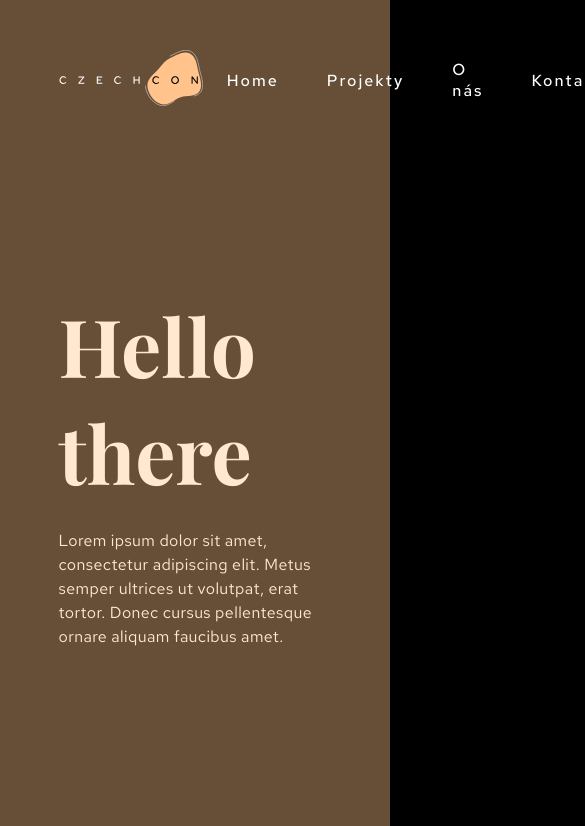
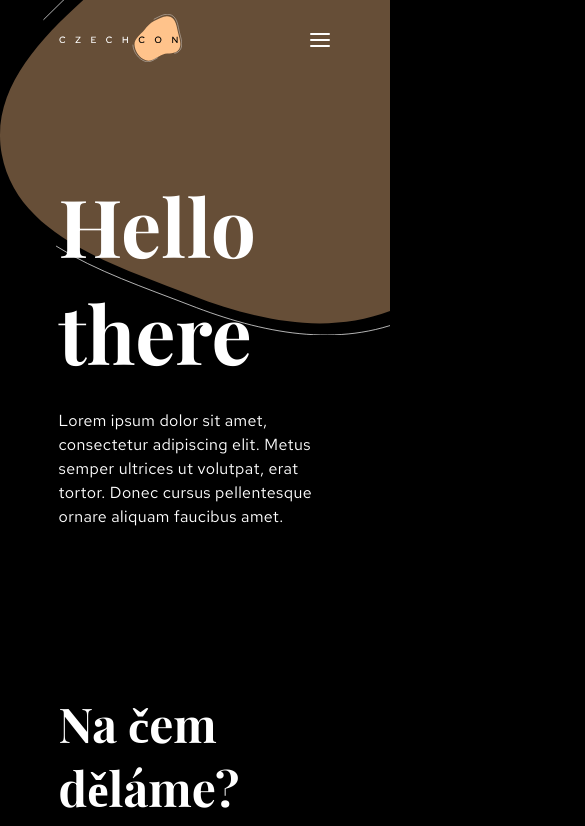
Before and after one commit to alexborecky/czechcon, a Nuxt app: page / in a window 390 px wide. Shown: the top 826 px of the page, 585 px wide, since content can reach past the window. Built offline with nearby package versions, Linux system fonts and the light colour scheme.

Commit message:
Menu fixed + architecture

```diff
--- /dev/null
+++ b/assets/data/navigation.js
@@ -0,0 +1,19 @@
+export default
+     [
+        {
+            title: 'Home',
+            link: '#home'
+        },
+        {
+            title: 'Projekty',
+            link: '#projects'
+        },
+        {
+            title: 'O nás',
+            link: '#about'
+        },
+        {
+            title: 'Kontakt',
+            link: '#contact'
+        },
+]
--- a/components/ProjectPreview.vue
+++ b/components/ProjectPreview.vue
@@ -41,6 +41,9 @@
             text-transform: uppercase;
         }
     }
+    @media only screen and (max-width: 1500px) {
+        max-width: 360px;
+    }
 }
 
 </style>
--- a/components/navigation/Navigation.vue
+++ b/components/navigation/Navigation.vue
@@ -6,23 +6,27 @@
                     <img src="@/assets/images/czechcon/logo-white.svg" alt="">
                 </div>
             </nuxt-link>
-            <ul class="flex center">
-                <li><nuxt-link to="#home">Home</nuxt-link></li>
-                <li><nuxt-link to="#projects">Projekty</nuxt-link></li>
-                <li><nuxt-link to="#about">O nás</nuxt-link></li>
-                <li><nuxt-link to="#contact">Kontakt</nuxt-link></li>
-                <!-- <li><nuxt-link to="/test-page">Test</nuxt-link></li> -->
+            <ul class="flex center links">
+                    <nuxt-link
+                        v-for="item in items"
+                        :key="item.link"
+                        to="">
+                        {{item.title}}
+                    </nuxt-link>
             </ul>
+            <sideBar />
         </div>
     </div>
 </template>
 
 <script>
+import items from '@/assets/data/navigation.js'
 const OFFSET = 120
     export default {
         name: 'Navigation',
         data () {
             return {
+                items: items,
                 showNavbar: true,
                 scrolledNav: true,
                 lastScrollPosition: 0,
@@ -81,11 +85,24 @@ const OFFSET = 120
         ul {
             // height: 100%;
             padding-left: 0;
-            li {
+            a {
                 list-style: none;
                 margin: 0 24px;
-                a {
-                    color: white;
+                color: white;
+            }
+        }
+    }
+    @media only screen and (max-width: 960px) {
+        height: 80px;
+        position: fixed !important;
+        margin-top: 0;
+        .links {
+            display: none;
+        }
+        .container {
+            .logo {
+                img {
+                    height: 48px !important;
                 }
             }
         }
--- /dev/null
+++ b/components/navigation/sideBar.vue
@@ -0,0 +1,160 @@
+<template>
+    <div class="burger-nav flex center">
+        <div class="open">
+            <div class="flex middle" @click="isPassive = !isPassive" >
+                <svg width="24" height="24" viewBox="0 0 24 24" fill="none" xmlns="http://www.w3.org/2000/svg">
+                    <path d="M3 12H21M3 6H21M3 18H21" stroke="#fff" stroke-width="2" stroke-linecap="round" stroke-linejoin="round"/>
+                </svg>
+            </div>
+        </div>
+      <transition name="fade">
+        <div class="nav-container flex center-column-top" :class="{ passive: isPassive }">
+            <div class="container flex center-column-right">
+                <div class="close flex">
+                    <div class="flex middle" @click="isPassive = !isPassive" >
+                        <svg width="24" height="24" viewBox="0 0 24 24" fill="none" xmlns="http://www.w3.org/2000/svg">
+                            <path d="M18 6L6 18M6 6L18 18" stroke="#fff" stroke-width="2" stroke-linecap="round" stroke-linejoin="round"/>
+                        </svg>
+                    </div>
+                </div>
+              <div class="mobile-links flex center-column-top">
+                  <nuxt-link to="/" class="logo">
+                        <img @click="isPassive = !isPassive" src="@/assets/images/czechcon/logo-white.svg" alt="shoptetak.cz logo">
+                    </nuxt-link>
+                  <ul>
+                    <li @click="isPassive = !isPassive">
+                      <nuxt-link
+                        v-for="item in items"
+                        :key="item.link"
+                        :to="item.link">
+                        {{item.title}}
+                      </nuxt-link>
+                    </li>
+                  </ul>
+              </div>
+            </div>
+        </div>
+      </transition>
+    </div>
+</template>
+
+<script>
+
+import items from '@/assets/data/navigation.js'
+
+export default {
+    name: 'sideBar',
+    data () {
+      return {
+        isPassive: true,
+        items: items
+      }
+    },
+    methods: {
+    }
+}
+</script>
+
+
+
+<style lang="scss">
+
+.fade-enter-active, .fade-leave-active {
+  transition: opacity .5s;
+}
+.fade-enter, .fade-leave-to /* .fade-leave-active below version 2.1.8 */ {
+  opacity: 1;
+}
+
+.passive {
+  opacity: 0;
+  z-index: -1000;
+  height: 0vh;
+  transform: translateX(100%) !important;
+  position: absolute;
+}
+
+.open {
+    width: 100%;
+    height: 100%;
+    float: right;
+    z-index: 1000 !important;
+    display: flex;
+    justify-content: flex-end;
+    align-items: center;
+}
+
+
+.burger-nav {
+  z-index: 100;
+  width: auto;
+  @media only screen and (min-width: 450px) {
+    display: none;
+  }
+  .nav-container {
+    position: fixed;
+    height: 120vh;
+    top: 0 !important;
+    left: 100%;
+    width: 100% !important;
+    background-color: black;
+    z-index: 100;
+    transition: .4s ease-in;
+    transform: translateX(-100%);
+    .container {
+      .close {
+        margin-top: 32px;
+        height: 56px;
+        width: 40px;
+        justify-content: flex-end;
+        align-items: center;
+      }
+    }
+  }
+}
+
+
+.mobile-links {
+  display: flex;
+  justify-content: center;
+  text-align: center;
+  height: 100%;
+  padding: 0;
+  text-align: center;
+  margin-top: 40px;
+  width: 100%;
+  .logo {
+      img {
+          height: 80px;
+          @media only screen and (max-width: 560px) {
+            height: 24px;
+          }
+        }
+    }
+    ul {
+        margin-top: 32px;
+        padding-left: 0;
+        list-style-type: none;
+    a {
+      margin-top: 24px;
+      display: flex;
+      justify-content: center;
+      text-decoration: none;
+      font-size: 24px;
+    }
+  }
+}
+
+
+.nuxt-link-exact-active {
+  color: white ;
+}
+
+
+@media only screen and (max-width: 960px) {
+    .burger-nav {
+        display: block;
+    }
+}
+
+</style>
--- a/pages/index.vue
+++ b/pages/index.vue
@@ -46,6 +46,11 @@ export default {
     position: absolute;
     top: 0;
     right: 0;
+    max-width: 100%;
+    z-index: 0;
+  }
+  .value {
+    z-index: 1;
   }
 }
 
@@ -64,6 +69,10 @@ export default {
     height: 100%;
     position: absolute;
     left: 0;
+    z-index: 0;
+  }
+  .about-content {
+    z-index: 1;
   }
 }
 
--- a/plugins/uiKit.js
+++ b/plugins/uiKit.js
@@ -2,6 +2,8 @@ import Vue from 'vue'
 
 import Navigation from '@/components/navigation/Navigation.vue'
 import ProjectPreview from '@/components/ProjectPreview.vue'
+import sideBar from '@/components/navigation/sideBar.vue'
 
 Vue.component('Navigation', Navigation)
 Vue.component('ProjectPreview', ProjectPreview)
+Vue.component('sideBar', sideBar)
```
